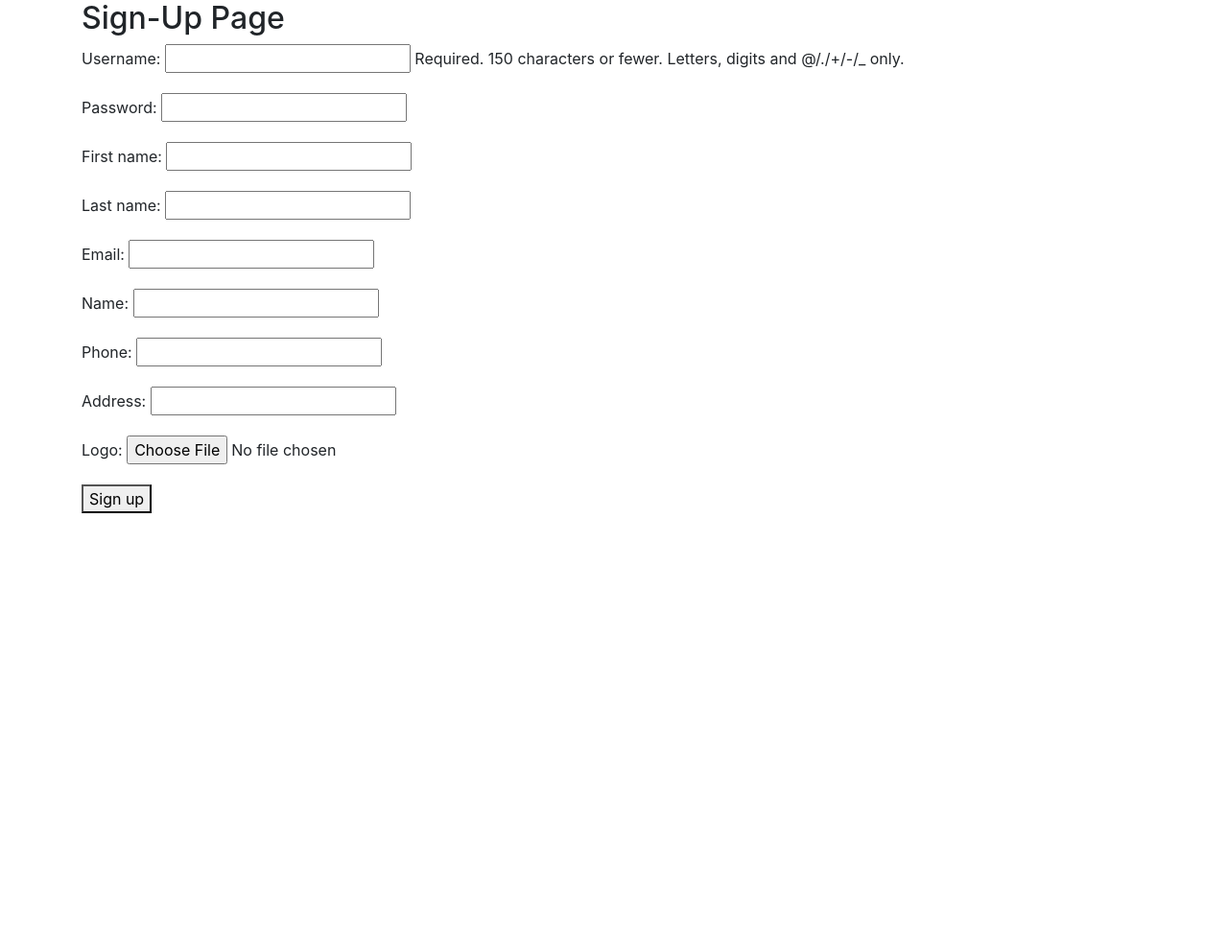
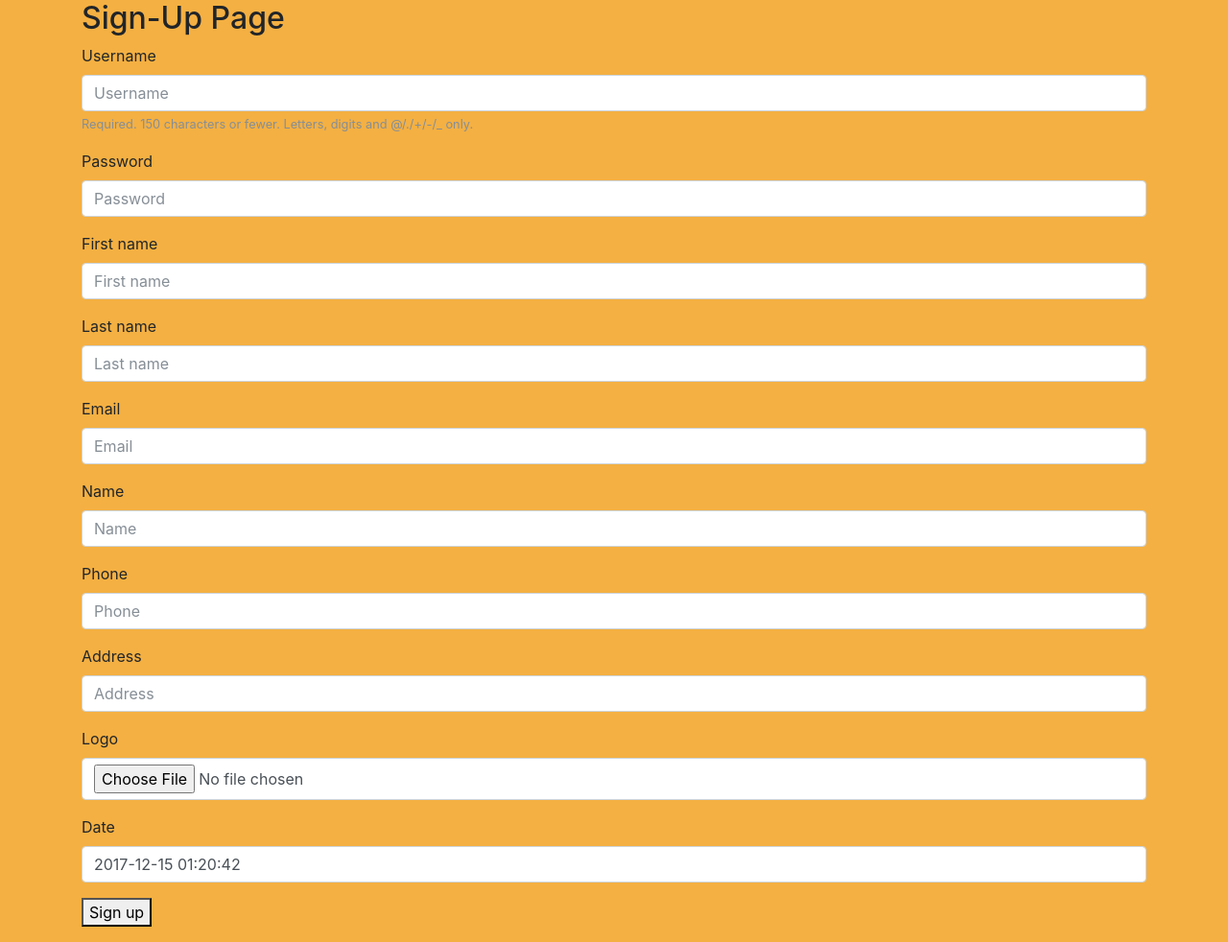
Before and after one commit to JesonDerulo/foodtasker, a Django app: page /restaurant/sign-up in a window 1280 px wide. Shown: the whole page at 96% size. Before the commit the page ends 535 px from the top, so only its background shows below. Run offline with Django 3.2, Linux system fonts and the light colour scheme; some libraries are stand-ins or nearby versions.

Commit message:
add bootstrap form

```diff
--- a/foodtasker/settings.py
+++ b/foodtasker/settings.py
@@ -39,6 +39,7 @@ INSTALLED_APPS = [
     'django.contrib.staticfiles',
 
     'foodtaskerapp',
+    'bootstrap3',
 ]
 
 MIDDLEWARE = [
--- a/foodtaskerapp/forms.py
+++ b/foodtaskerapp/forms.py
@@ -14,4 +14,4 @@ class UserForm(forms.ModelForm):
 class RestaurantForm(forms.ModelForm):
     class Meta:
         model = Restaurants
-        fields = ('name', 'phone', 'address', 'logo')
+        fields = ('name', 'phone', 'address', 'logo','date')
--- a/foodtaskerapp/models.py
+++ b/foodtaskerapp/models.py
@@ -1,5 +1,6 @@
 from django.db import models
 from django.contrib.auth.models import User
+from django.utils import timezone
 # Create your models here.
 class Restaurants(models.Model):
     user        = models.OneToOneField(User, on_delete=models.CASCADE, related_name='restaurant')
@@ -7,6 +8,8 @@ class Restaurants(models.Model):
     phone       = models.CharField(max_length=500)
     address     = models.CharField(max_length=500)
     logo        = models.FileField(upload_to='restaurant_logo/', blank=True)
+    date        = models.DateTimeField(blank=True, null=True, default=timezone.now)
+
 
     def __str__(self):
         return self.name
--- a/foodtaskerapp/static/css/style.css
+++ b/foodtaskerapp/static/css/style.css
@@ -0,0 +1,3 @@
+.bg-blue {
+    background-color: #f4b042;
+}
--- a/foodtaskerapp/templates/base.html
+++ b/foodtaskerapp/templates/base.html
@@ -9,9 +9,11 @@
 
     <!-- Bootstrap CSS -->
     <link rel="stylesheet" href="https://maxcdn.bootstrapcdn.com/bootstrap/4.0.0-beta.2/css/bootstrap.min.css" integrity="sha384-PsH8R72JQ3SOdhVi3uxftmaW6Vc51MKb0q5P2rRUpPvrszuE4W1povHYgTpBfshb" crossorigin="anonymous">
-      <link rel="stylesheet" href="{% static 'css/style.css' %}">
+    <link rel="stylesheet" href="{% static 'css/style.css' %}">
   </head>
-  <body>
+
+  <body class="bg-blue">
+
   <div class="container">
     {% block content%}{% endblock %}
   </div>
--- a/foodtaskerapp/templates/restaurant/sign_in.html
+++ b/foodtaskerapp/templates/restaurant/sign_in.html
@@ -1,10 +1,12 @@
 {% extends 'base.html' %}
+{% load bootstrap3 %}
 
 {% block content %}
+
 <h2>Sign-in Page</h2>
 
 <form method="POST"> {% csrf_token %}
-    {{ form.as_p }}
+    {% bootstrap_form form %}
     <button type="submit" class="btn btn-success">Sign In</button>
 </form>
 
--- a/foodtaskerapp/templates/restaurant/sign_up.html
+++ b/foodtaskerapp/templates/restaurant/sign_up.html
@@ -1,10 +1,10 @@
 {% extends 'base.html' %}
-
+{% load bootstrap3 %}
 {% block content %}
 <h2>Sign-Up Page</h2>
 <form method="POST" enctype='multipart/form-data'>{% csrf_token %}
-    {{ user_form.as_p }}
-    {{ restaurant_form.as_p }}
-    <button type="submit">Sign up</button>
+   {% bootstrap_form user_form %}
+    {% bootstrap_form restaurant_form %}
+    <button type="submit" >Sign up</button>
 </form>
 {% endblock %}
```
Also changed, not shown: db.sqlite3, foodtaskerapp/migrations/0004_restaurants_date.py (added), foodtaskerapp/migrations/0005_auto_20171215_0118.py (added).
